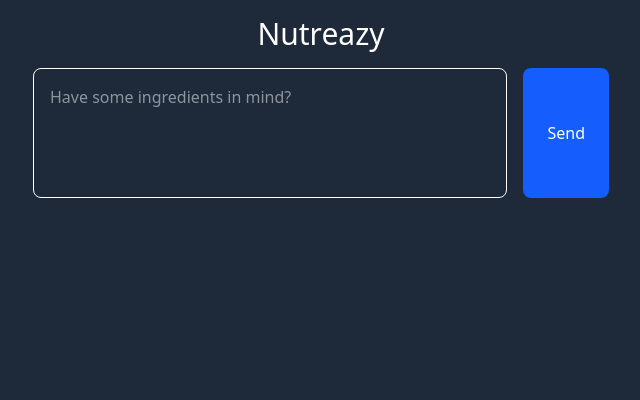
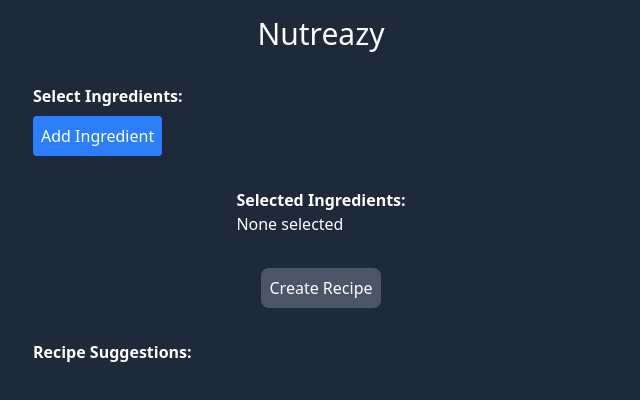
Before and after one commit to aliyahnurdafika/Group-11_HackAttack, a React (Vite) app in the folder client/: page / in a window 1280 px wide. Shown: the top 400 px of the page, without its empty margins (319-959 px from the left). Built offline with nearby package versions, Linux system fonts and the light colour scheme.

Commit message:
added top 3 suggestions and dropdown

```diff
--- a/client/src/App.jsx
+++ b/client/src/App.jsx
@@ -1,22 +1,86 @@
 import { useState } from "react";
+import axios from "axios";
 import "./App.css";
-import axios from "axios";
 
-export default function MainPage() {
-  const [prompt, setPrompt] = useState("");
-  const [response, setResponse] = useState("");
+export default function App() {
+  const [selectedIngredients, setSelectedIngredients] = useState([]);
+  const [recipeTitles, setRecipeTitles] = useState([]);
+  const [selectedRecipe, setSelectedRecipe] = useState(null);
+  const [recipeDetails, setRecipeDetails] = useState(null);
   const [loading, setLoading] = useState(false);
+  const [error, setError] = useState("");
 
-  async function handleSubmit(e) {
-    e.preventDefault();
-    if (!prompt.trim()) return;
+  const availableIngredients = [
+    "Chicken",
+    "Garlic",
+    "Butter",
+    "Mushroom",
+    "Salmon",
+    "Pasta",
+    "Lemon",
+    "Herbs",
+    "Rice",
+    "Tomato",
+    "Cheese",
+    "Onion",
+    "Carrot",
+  ];
+
+  async function handleIngredientSelect(event, index) {
+    const selected = event.target.value;
+    if (selected && !selectedIngredients.includes(selected)) {
+      const newIngredients = [...selectedIngredients];
+      newIngredients[index] = selected;
+      setSelectedIngredients(newIngredients);
+    }
+  }
+
+  function removeIngredient(index) {
+    const newIngredients = selectedIngredients.filter((_, i) => i !== index);
+    setSelectedIngredients(newIngredients);
+  }
+
+  async function fetchRecipeTitles() {
+    if (selectedIngredients.length === 0) {
+      setError("Please select at least one ingredient.");
+      return;
+    }
+
+    setError("");
+    setLoading(true);
 
     try {
-      setLoading(true);
-      const res = await axios.post("http://localhost:5001/api/gpt", { prompt });
-      setResponse(res.data.response);
+      const response = await axios.post(
+        "http://localhost:5001/api/getRecipeTitles",
+        {
+          ingredients: selectedIngredients,
+        }
+      );
+
+      setRecipeTitles(response.data.recipes);
+      setRecipeDetails(null);
     } catch (error) {
-      setResponse("Error: Unable to get a response.");
+      setError("Error: Unable to fetch recipes.");
+    } finally {
+      setLoading(false);
+    }
+  }
+
+  async function fetchRecipeDetails(title) {
+    setSelectedRecipe(title);
+    setLoading(true);
+
+    try {
+      const response = await axios.post(
+        "http://localhost:5001/api/getRecipeDetails",
+        {
+          recipeTitle: title,
+        }
+      );
+
+      setRecipeDetails(response.data);
+    } catch (error) {
+      setError("Error: Unable to fetch recipe details.");
     } finally {
       setLoading(false);
     }
@@ -25,30 +89,107 @@ export default function MainPage() {
   return (
     <div className="text-white p-4 bg-gray-800 min-h-screen w-full flex flex-col items-center gap-4">
       <div className="text-3xl">Nutreazy</div>
-      <form
-        onSubmit={handleSubmit}
-        className="w-full max-w-xl flex justify-center flex-row gap-4"
+
+      <div className="mt-4 w-full max-w-xl">
+        <h2 className="font-semibold">Select Ingredients:</h2>
+
+        {selectedIngredients.map((ingredient, index) => (
+          <div key={index} className="flex gap-2 mt-2">
+            <select
+              value={ingredient}
+              onChange={(event) => handleIngredientSelect(event, index)}
+              className="p-2 border rounded bg-gray-200 text-black"
+            >
+              <option value="">Select an ingredient</option>
+              {availableIngredients
+                .filter(
+                  (item) =>
+                    !selectedIngredients.includes(item) || item === ingredient
+                )
+                .map((item) => (
+                  <option key={item} value={item}>
+                    {item}
+                  </option>
+                ))}
+            </select>
+            <button
+              onClick={() => removeIngredient(index)}
+              className="p-2 bg-red-500 text-white rounded"
+            >
+              Remove
+            </button>
+          </div>
+        ))}
+
+        <button
+          onClick={() => setSelectedIngredients([...selectedIngredients, ""])}
+          className="mt-2 p-2 bg-blue-500 text-white rounded"
+        >
+          Add Ingredient
+        </button>
+      </div>
+
+      <div className="mt-4">
+        <h3 className="font-semibold">Selected Ingredients:</h3>
+        <p>
+          {selectedIngredients.filter(Boolean).join(", ") || "None selected"}
+        </p>
+      </div>
+
+      <button
+        onClick={fetchRecipeTitles}
+        disabled={selectedIngredients.length === 0 || loading}
+        className="mt-4 p-2 bg-green-500 text-white rounded-lg disabled:bg-gray-600"
       >
-        <textarea
-          value={prompt}
-          onChange={(e) => setPrompt(e.target.value)}
-          placeholder="Have some ingredients in mind?"
-          className="p-4 w-full rounded-lg border bg-gray-800 focus:ring-blue-500 resize-none"
-          rows="4"
-        />
-        <button
-          type="submit"
-          disabled={loading}
-          className="bg-blue-600 hover:bg-blue-700 px-6 py-2 rounded-lg disabled:bg-gray-600"
-        >
-          {loading ? "Processing..." : "Send"}
-        </button>
-      </form>
+        {loading ? "Processing..." : "Create Recipe"}
+      </button>
 
-      {response && (
-        <div className="mt-8 p-4 bg-gray-800 rounded-lg shadow-lg">
-          <h2 className="text-xl font-semibold mb-2">Response:</h2>
-          <p>{response}</p>
+      {error && <p className="text-red-500 mt-2">{error}</p>}
+
+      <div className="mt-4 w-full max-w-xl">
+        <h2 className="font-semibold">Recipe Suggestions:</h2>
+        <div className="flex flex-col gap-2">
+          {recipeTitles.map((title, index) => (
+            <button
+              key={index}
+              onClick={() => fetchRecipeDetails(title)}
+              className="p-2 border rounded bg-blue-100 hover:bg-blue-200 text-black"
+            >
+              {title}
+            </button>
+          ))}
+        </div>
+      </div>
+
+      {recipeDetails && (
+        <div className="mt-4 p-4 bg-gray-700 rounded-lg shadow-lg w-full max-w-xl">
+          <h2 className="text-lg font-bold">{recipeDetails.title}</h2>
+          <p>
+            <strong>Description:</strong> {recipeDetails.description}
+          </p>
+          <p>
+            <strong>Prep Time:</strong> {recipeDetails.prep_time}
+          </p>
+          <p>
+            <strong>Cook Time:</strong> {recipeDetails.cook_time}
+          </p>
+          <p>
+            <strong>Servings:</strong> {recipeDetails.servings}
+          </p>
+
+          <h3 className="font-semibold mt-2">Ingredients:</h3>
+          <ul className="list-disc pl-5">
+            {recipeDetails.ingredients.map((item, i) => (
+              <li key={i}>{item}</li>
+            ))}
+          </ul>
+
+          <h3 className="font-semibold mt-2">Instructions:</h3>
+          <ol className="list-decimal pl-5">
+            {recipeDetails.instructions.map((step, i) => (
+              <li key={i}>{step}</li>
+            ))}
+          </ol>
         </div>
       )}
     </div>
```
Also changed, not shown: 1 other file (tests, documents, lock files or other folders).
